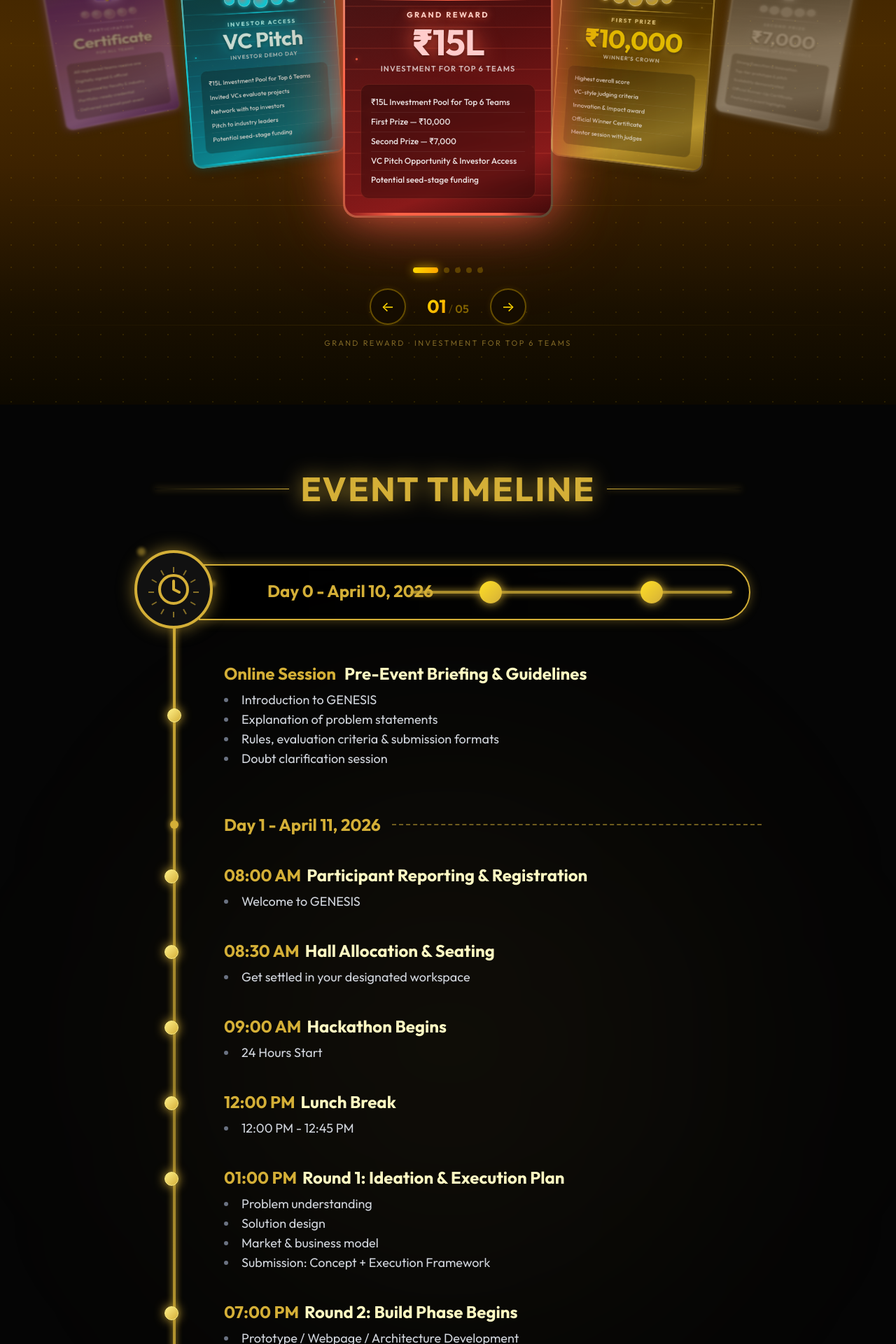
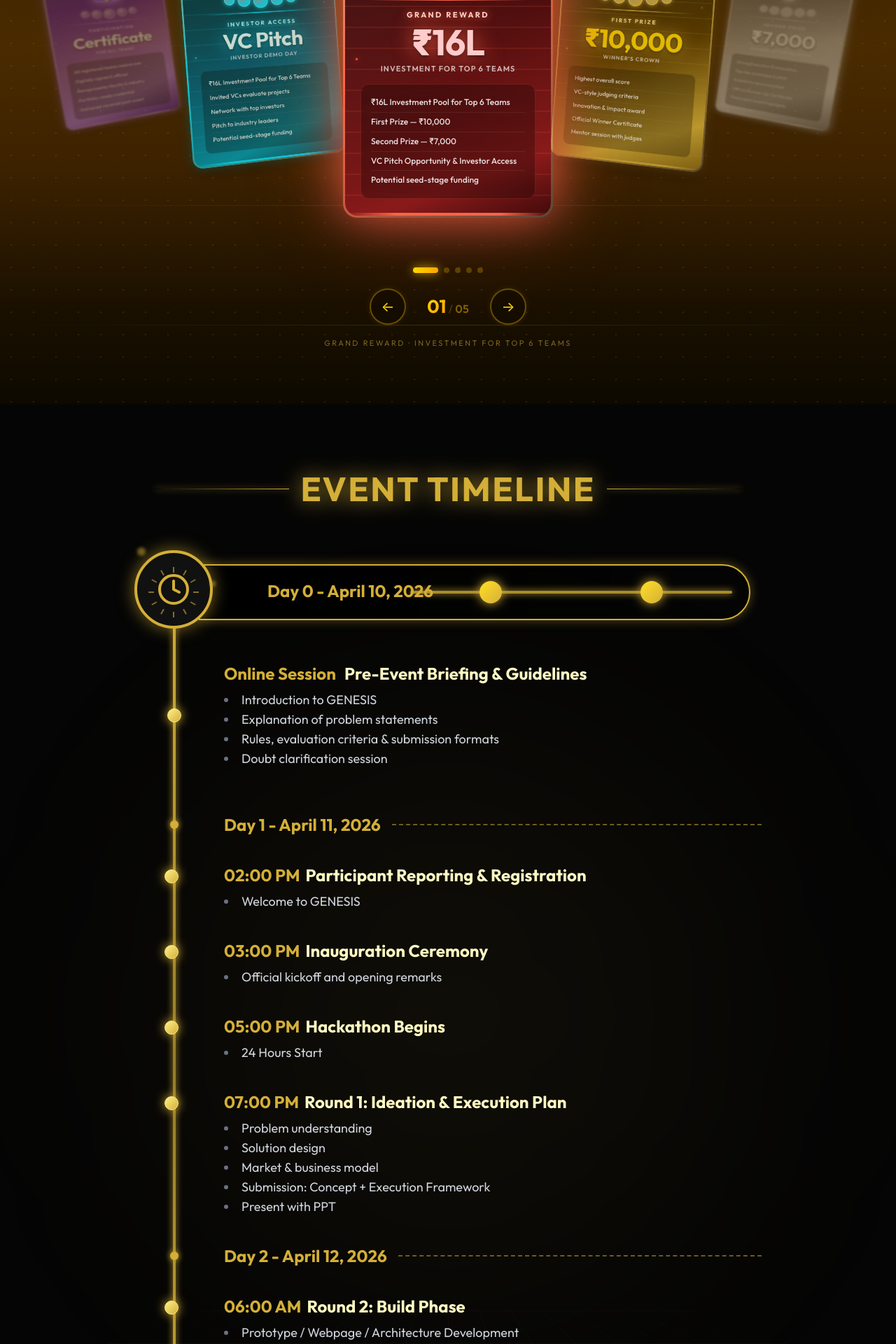
Before and after one commit to Roshinivb/genesis-hackathon, a React (Vite) app: page / in a window 1280 px wide. Shown: the part 2400-4320 px from the top of the page at 70% size. Built offline with nearby package versions, Linux system fonts and the light colour scheme.

Commit message:
Update schedule and prize pool

```diff
--- a/src/components/PrizeSection.jsx
+++ b/src/components/PrizeSection.jsx
@@ -56,11 +56,11 @@ const prizes = [
         id: 0,
         trophyEl: <TrophyGold size={90} color="#FF6347" glowColor="rgba(255,99,71,0.8)" />,
         label: 'GRAND REWARD',
-        amount: '₹15L',
+        amount: '₹16L',
         sub: 'Investment for Top 6 Teams',
         tag: 'CHAMPION',
         perks: [
-            '₹15L Investment Pool for Top 6 Teams',
+            '₹16L Investment Pool for Top 6 Teams',
             'First Prize — ₹10,000',
             'Second Prize — ₹7,000',
             'VC Pitch Opportunity & Investor Access',
@@ -160,7 +160,7 @@ const prizes = [
         sub: 'Investor Demo Day',
         tag: 'EXCLUSIVE',
         perks: [
-            '₹15L Investment Pool for Top 6 Teams',
+            '₹16L Investment Pool for Top 6 Teams',
             'Invited VCs evaluate projects',
             'Network with top investors',
             'Pitch to industry leaders',
--- a/src/components/ScheduleSection.jsx
+++ b/src/components/ScheduleSection.jsx
@@ -17,53 +17,49 @@ const scheduleDataDay0 = [
 
 const scheduleDataDay1 = [
   {
-    time: "08:00 AM",
+    time: "02:00 PM",
     title: "Participant Reporting & Registration",
     description: "Welcome to GENESIS"
   },
   {
-    time: "08:30 AM",
-    title: "Hall Allocation & Seating",
-    description: "Get settled in your designated workspace"
+    time: "03:00 PM",
+    title: "Inauguration Ceremony",
+    description: "Official kickoff and opening remarks"
   },
   {
-    time: "09:00 AM",
+    time: "05:00 PM",
     title: "Hackathon Begins",
     description: "24 Hours Start"
   },
   {
-    time: "12:00 PM",
-    title: "Lunch Break",
-    description: "12:00 PM - 12:45 PM"
-  },
-  {
-    time: "01:00 PM",
+    time: "07:00 PM",
     title: "Round 1: Ideation & Execution Plan",
     description: [
       "Problem understanding",
       "Solution design",
       "Market & business model",
-      "Submission: Concept + Execution Framework"
-    ]
-  },
-  {
-    time: "07:00 PM",
-    title: "Round 2: Build Phase Begins",
-    description: [
-      "Prototype / Webpage / Architecture Development",
-      "Refinement of solution"
+      "Submission: Concept + Execution Framework",
+      "Present with PPT"
     ]
   }
 ];
 
 const scheduleDataDay2 = [
   {
-    time: "09:00 AM",
-    title: "Final Pitching Begins",
+    time: "06:00 AM",
+    title: "Round 2: Build Phase",
+    description: [
+      "Prototype / Webpage / Architecture Development",
+      "Refinement of solution"
+    ]
+  },
+  {
+    time: "10:00 AM",
+    title: "Round 3: Final Pitching",
     description: "Present your completed projects to the judges"
   },
   {
-    time: "11:30 AM",
+    time: "05:00 PM",
     title: "Validation & Closing Ceremony",
     description: "Results announcement and final wrap-up"
   }
```
